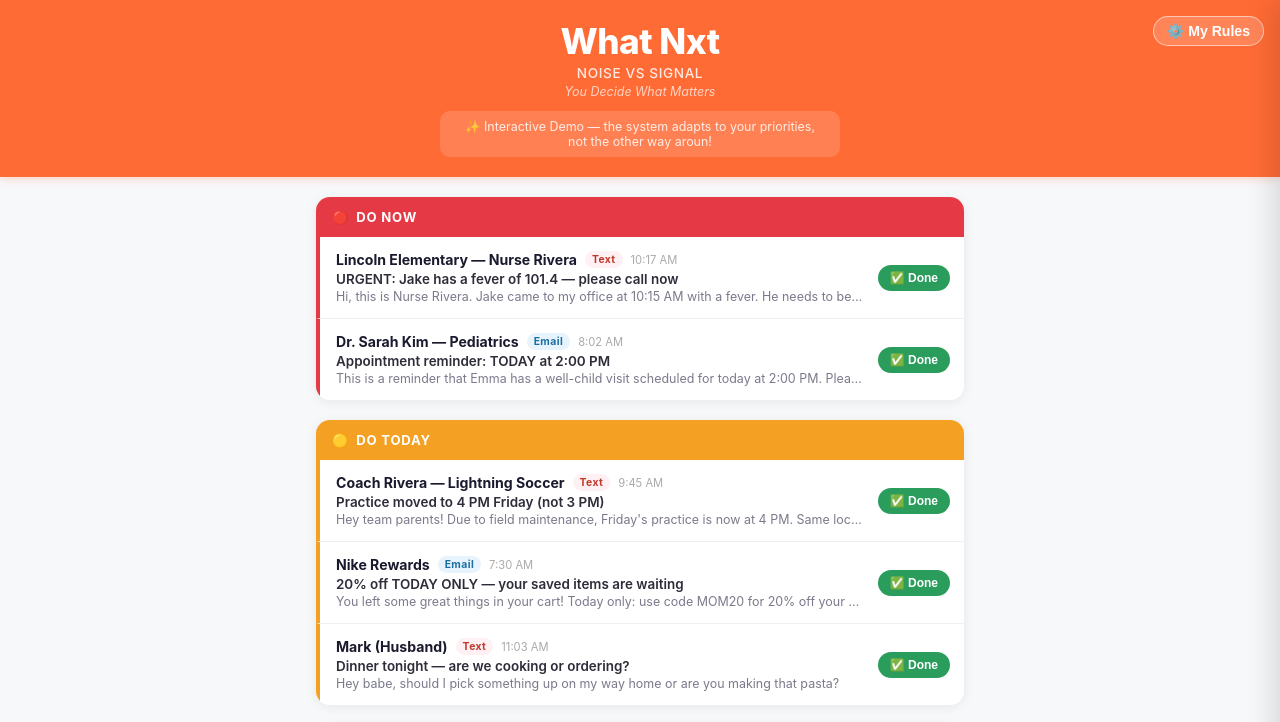
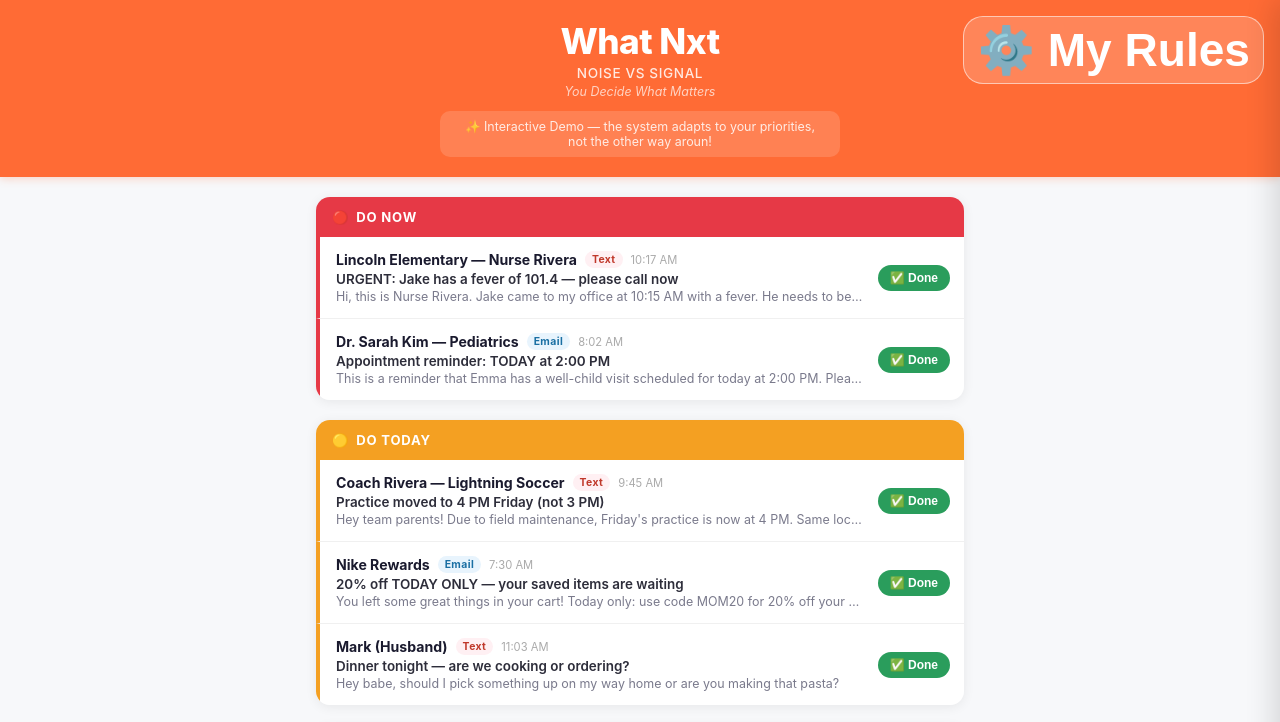
Before and after one commit to Sruthiamireddy2026/WhatNxt-app, a website: page demo.html in a window 1280 px wide. Shown: the top 722 px of the page. Drawn offline with Linux system fonts and the light colour scheme.

```diff
--- a/demo.html
+++ b/demo.html
@@ -45,7 +45,7 @@
     .btn-done.state-done:hover { background: #228B4F; }
     .btn-done.state-undo { background: #D0D0D0; color: #555555; }
     .btn-done.state-undo:hover { background: #BBBBBB; }
-    .btn-rules { position: absolute; top: 16px; right: 16px; padding: 6px 13px; font-size: 0.88rem; font-weight: 700; background: rgba(255,255,255,0.18); border: 1.5px solid rgba(255,255,255,0.55); border-radius: 20px; color: #fff; cursor: pointer; white-space: nowrap; }
+    .btn-rules { position: absolute; top: 16px; right: 16px; padding: 6px 13px; font-size: 2.88rem; font-weight: 700; background: rgba(255,255,255,0.18); border: 1.5px solid rgba(255,255,255,0.55); border-radius: 20px; color: #fff; cursor: pointer; white-space: nowrap; }
     .btn-rules:hover { background: rgba(255,255,255,0.32); }
     .rules-overlay { position: fixed; inset: 0; background: rgba(26,26,46,0.42); z-index: 200; opacity: 0; pointer-events: none; transition: opacity 0.25s; }
     .rules-overlay.open { opacity: 1; pointer-events: all; }
```
